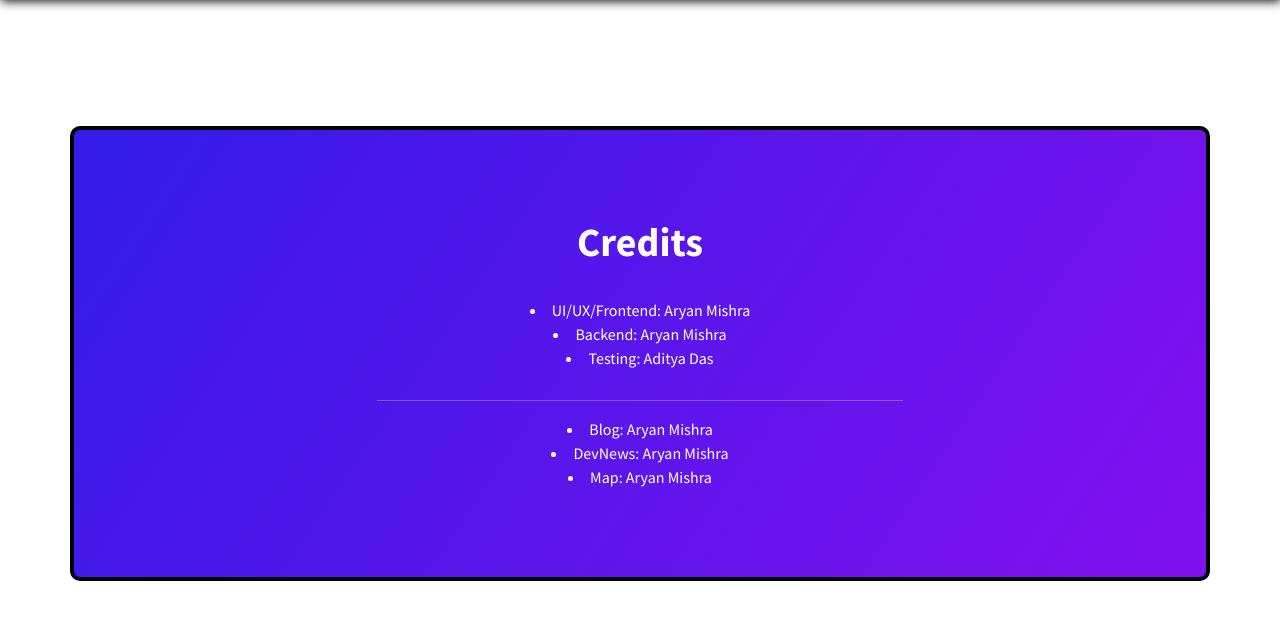
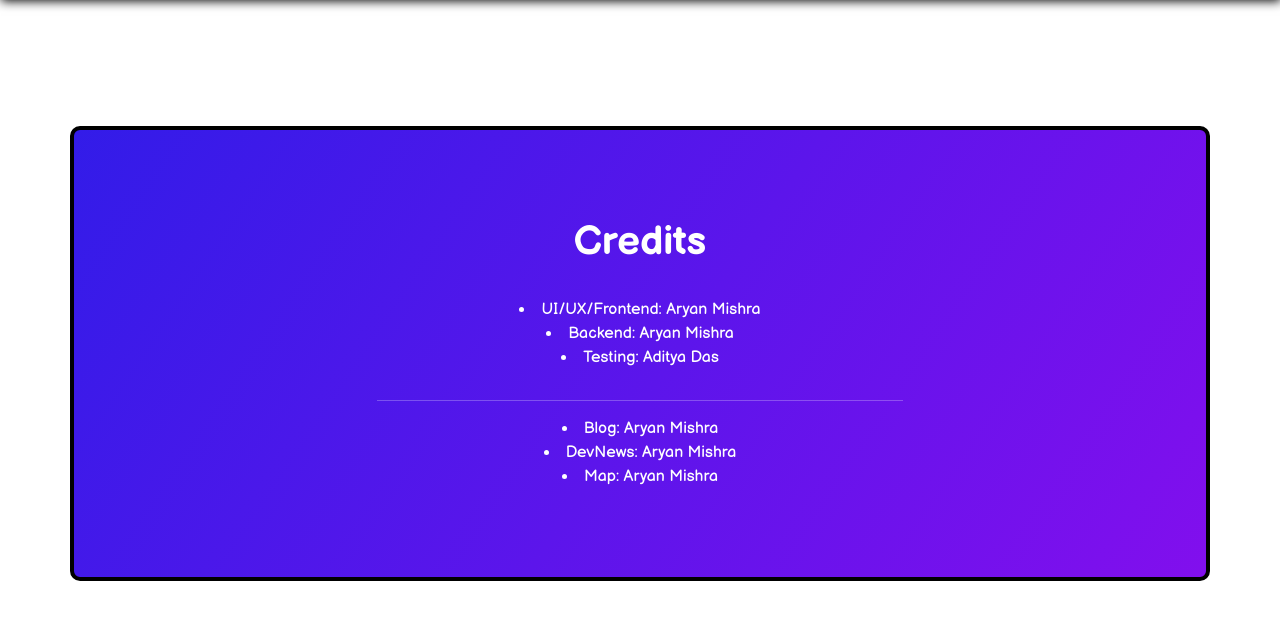
Before and after one commit to ahmishra/DevExplorer, a Flask app: page /credits in a window 1280 px wide. Shown: the part 80-700 px from the top of the page. Run offline with Flask 2, Linux system fonts and the light colour scheme; parts of the project's set-up code (start-up, migrations or seed data) failed here and were passed over; some libraries are stand-ins or nearby versions.

Commit message:
Font Fix

```diff
--- a/main/static/main.css
+++ b/main/static/main.css
@@ -164,6 +164,7 @@ iframe {
 	border-radius: 10px;
 	border: 4px solid black;
 	color: white;
+	font-family: 'Balsamiq Sans', cursive;
 }
 
 
--- a/main/templates/base.html
+++ b/main/templates/base.html
@@ -17,6 +17,10 @@
 	<!-- Google Fonts - SourceSansPro -->
 	<link rel="preconnect" href="https://fonts.gstatic.com">
 	<link href="https://fonts.googleapis.com/css2?family=Source+Sans+Pro:ital,wght@0,200;0,300;0,400;0,600;0,700;0,900;1,200;1,300;1,400;1,600;1,700;1,900&display=swap" rel="stylesheet">
+
+	<!-- Google Fonts Basalt -->
+	<link rel="preconnect" href="https://fonts.gstatic.com">
+	<link href="https://fonts.googleapis.com/css2?family=Balsamiq+Sans:wght@400;700&display=swap" rel="stylesheet">
 
 	<!-- CSS -->
 	<link rel="stylesheet" type="text/css" href="{{ url_for('static', filename='main.css') }}">
```
